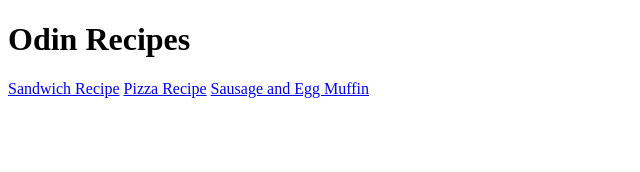
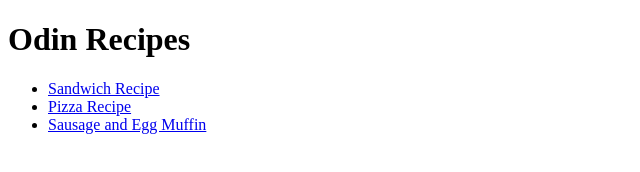
Before and after one commit to enriquemanzo/odin-recipes, a plain HTML site: page index.html in a window 1280 px wide. Shown: the whole page, without its empty margins (0-640 px from the left). Drawn offline with Linux system fonts and the light colour scheme.

Commit message:
Implement unorganized list of recipes on index page

```diff
--- a/index.html
+++ b/index.html
@@ -6,8 +6,10 @@
   </head>
   <body>
     <h1>Odin Recipes</h1>
-    <a href="recipes/sandwich.html">Sandwich Recipe</a>
-    <a href="recipes/pizza.html">Pizza Recipe</a>
-    <a href="recipes/engmuffin.html">Sausage and Egg Muffin</a>
+    <ul>
+    <li>  <a href="recipes/sandwich.html">Sandwich Recipe</a>
+    <li>  <a href="recipes/pizza.html">Pizza Recipe</a>
+    <li>  <a href="recipes/engmuffin.html">Sausage and Egg Muffin</a>
+    </ul>
   </body>
 </html>
```
